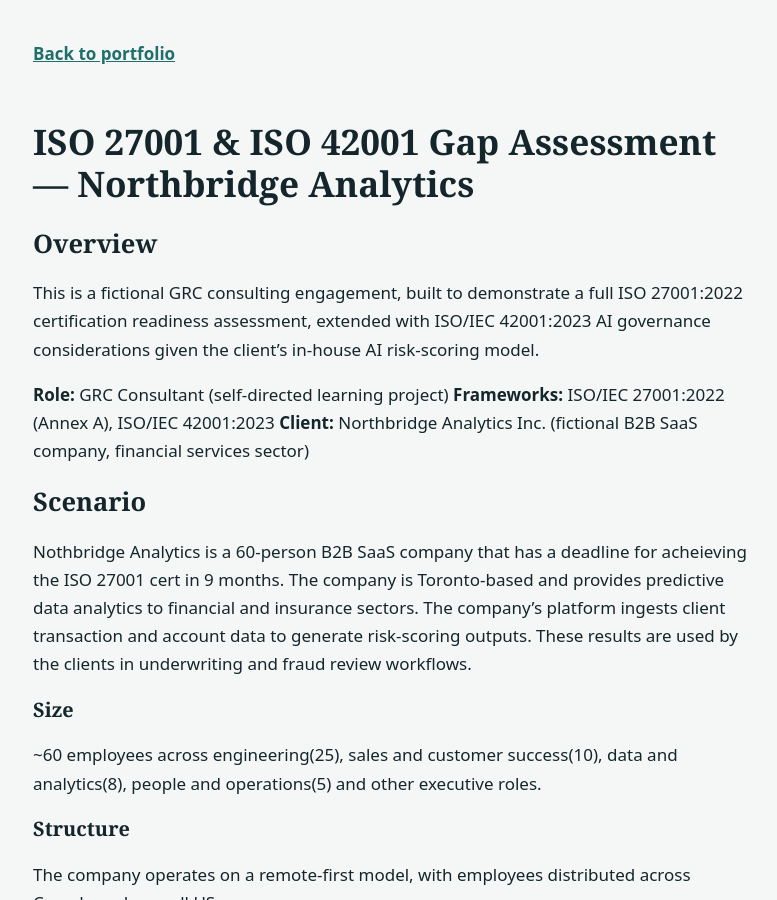
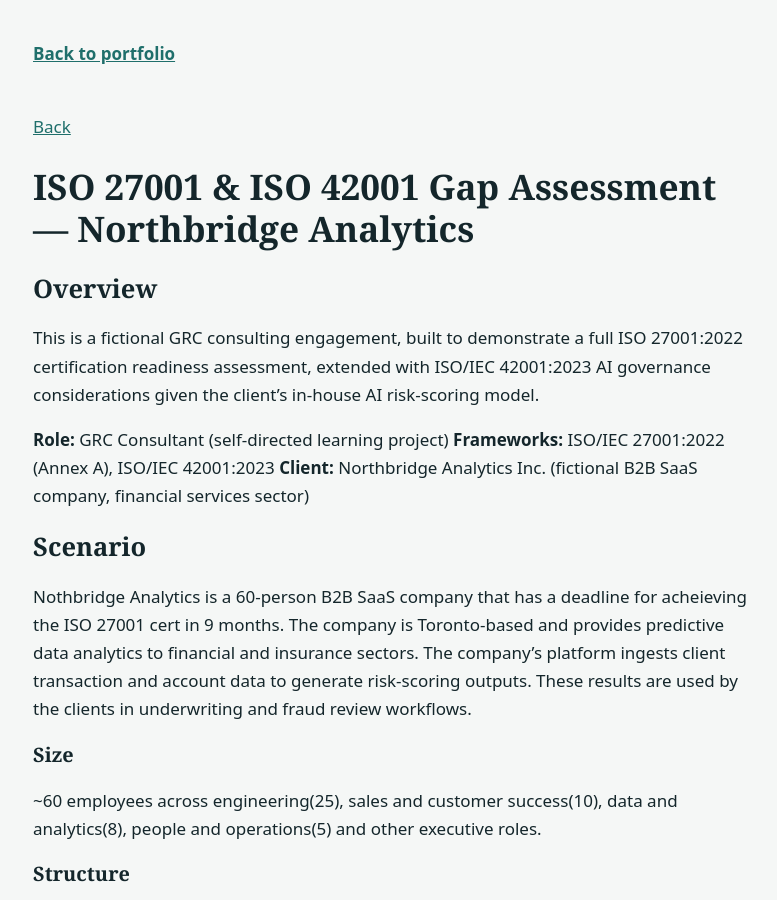
Before and after one commit to krens22/GRC-project-portfolio, a Jekyll site: the page built from ISO_42001/Northbridge_Analytics/00-overview.md, in a window 1280 px wide and 900 px high. Shown: the whole window, without its empty margins (249-1026 px from the left). Built offline with Jekyll 4.4.1, drawn with Linux system fonts in a browser that asks for light colours; our own code applies the rules of GitHub Pages for plain Markdown files.

Commit message:
Add front matter to overview markdown file

```diff
--- a/ISO_42001/Northbridge_Analytics/00-overview.md
+++ b/ISO_42001/Northbridge_Analytics/00-overview.md
@@ -1,3 +1,7 @@
+---
+title: Overview
+---
+[Back](./)
 
 # ISO 27001 & ISO 42001 Gap Assessment — Northbridge Analytics
 
```
